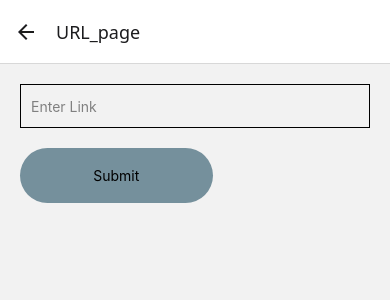
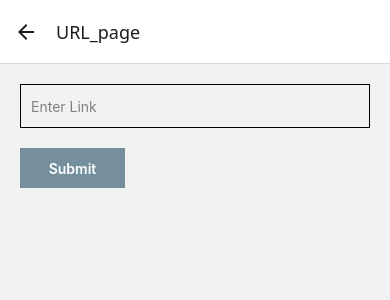
Before and after one commit to itsethe/Homework_app, a React Native app in the folder homework_app/: screen /URL_page in a window 390 px wide. Shown: the top 300 px of the page. Built offline with nearby package versions, Linux system fonts and the light colour scheme.

Commit message:
assignemnts data grabbed

```diff
--- a/homework_app/package.json
+++ b/homework_app/package.json
@@ -14,6 +14,7 @@
     "@react-navigation/stack": "^7.6.16",
     "expo": "~54.0.31",
     "expo-status-bar": "~3.0.9",
+    "ical.js": "^2.2.1",
     "react": "19.1.0",
     "react-dom": "19.1.0",
     "react-native": "0.81.5",
--- a/homework_app/src/URL_page.js
+++ b/homework_app/src/URL_page.js
@@ -1,51 +1,144 @@
-import React, {useState} from 'react'
-import {View, Text, TouchableOpacity, TextInput, StyleSheet} from 'react-native'
+import React, { useState } from "react";
+import { View, Text, TouchableOpacity, TextInput, StyleSheet, Alert } from "react-native";
+import ICAL from "ical.js";
 
-export default function URL_page({navigation, route}) {
+export default function URL_page({ navigation, route }) {
   const [link, setLink] = useState("");
-    return(
+  const [isLoading, setIsLoading] = useState(false);
+
+  // Small helper: clean + basic validate
+  const normalizeLink = (raw) => (raw || "").trim();
+
+  // Optional: nicer date formatting in logs
+  const formatDate = (d) => {
+    try {
+      return d.toLocaleString();
+    } catch {
+      return String(d);
+    }
+  };
+
+  async function print_assignments() {
+    const url = normalizeLink(link);
+
+    if (!url) {
+      Alert.alert("Missing link", "Paste your Brightspace .ics link first.");
+      return;
+    }
+
+    if (!url.toLowerCase().includes(".ics")) {
+      Alert.alert("Doesn't look like an .ics feed", "Make sure the link ends with .ics");
+      // still allow it to run if you want — return to block, or remove return to allow
+      return;
+    }
+
+    setIsLoading(true);
+
+    try {
+      const res = await fetch(url, {
+        method: "GET",
+        headers: {
+          Accept: "text/calendar, text/plain, */*",
+        },
+      });
+
+      if (!res.ok) {
+        throw new Error(`HTTP ${res.status} ${res.statusText}`);
+      }
+
+      const icsText = await res.text();
+      if (!icsText || !icsText.includes("BEGIN:VCALENDAR")) {
+        throw new Error("Response was not an iCalendar (.ics) file.");
+      }
+
+      const jcalData = ICAL.parse(icsText);
+      const comp = new ICAL.Component(jcalData);
+      const vevents = comp.getAllSubcomponents("vevent");
+
+      if (!vevents.length) {
+        console.log("No events found in this calendar feed.");
+        Alert.alert("No events found", "The feed loaded, but it didn't contain any events.");
+        return;
+      }
+
+      console.log(`Found ${vevents.length} events. Printing: "Assignment - Due Date"`);
+
+      vevents.forEach((v) => {
+        const event = new ICAL.Event(v);
+
+        const assignmentName = event.summary || "Untitled";
+
+        // Brightspace often uses DTEND as the "due" time; fallback to DTSTART if needed.
+        const dueJSDate = event.endDate
+          ? event.endDate.toJSDate()
+          : event.startDate
+          ? event.startDate.toJSDate()
+          : null;
+
+        const dueDate = dueJSDate ? formatDate(dueJSDate) : "No due date";
+
+        console.log(`${assignmentName} - ${dueDate}`);
+      });
+    } catch (err) {
+      console.error("Error reading calendar:", err);
+      Alert.alert(
+        "Couldn't load calendar",
+        String(err?.message || err)
+      );
+    } finally {
+      setIsLoading(false);
+    }
+  }
+
+  return (
     <View style={styles.container}>
       <TextInput
         style={styles.input}
-            placeholder='Enter Link'
-            placeholderTextColor={"grey"}
+        placeholder="Enter Link"
+        placeholderTextColor="grey"
         value={link}
         onChangeText={setLink}
+        autoCapitalize="none"
+        autoCorrect={false}
+      />
+
+      <TouchableOpacity
+        style={[styles.submit_link_cont, isLoading && styles.disabled]}
+        onPress={print_assignments}
+        disabled={isLoading}
       >
-            </TextInput>
-
-            {/*The onpress returns the link so will be useful for the backend */}
-            <TouchableOpacity style={styles.submit_link_cont} onPress={() => console.log(link)}>
-                <Text style={styles.submit_button}>Submit</Text>
-
+        <Text style={styles.submit_button}>
+          {isLoading ? "Loading..." : "Submit"}
+        </Text>
       </TouchableOpacity>
-
     </View>
   );
 }
 
 const styles = StyleSheet.create({
   container: {
-        padding: 20
+    padding: 20,
   },
   input: {
     borderWidth: 1,
     borderColor: "black",
     height: 44,
     paddingHorizontal: 10,
-
-
   },
-
-
   submit_link_cont: {
-        backgroundColor: '#75909C',
+    backgroundColor: "#75909C",
     padding: 10,
-        borderRadius: 33.33,
     marginTop: 20,
-        height: 55,
-        width: "55%",
+    height: 40,
+    width: "30%",
     justifyContent: "center",
     alignItems: "center",
   },
-})
+  submit_button: {
+    color: "white",
+    fontWeight: "600",
+  },
+  disabled: {
+    opacity: 0.6,
+  },
+});
```
Also changed, not shown: 1 other file (tests, documents, lock files or other folders). Lines whose indentation alone changed are shown as unchanged.
